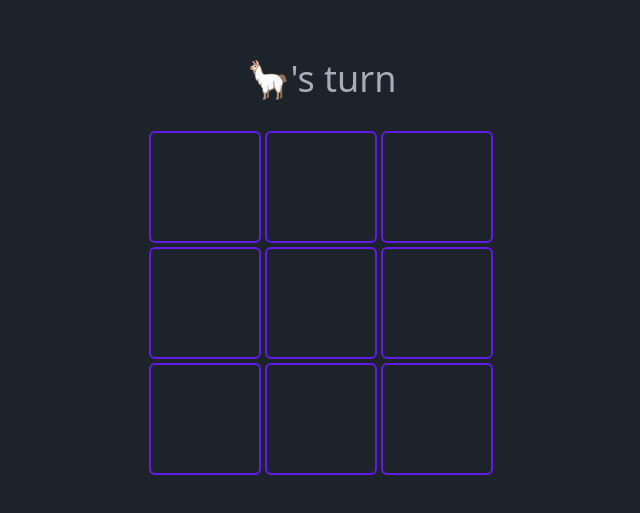
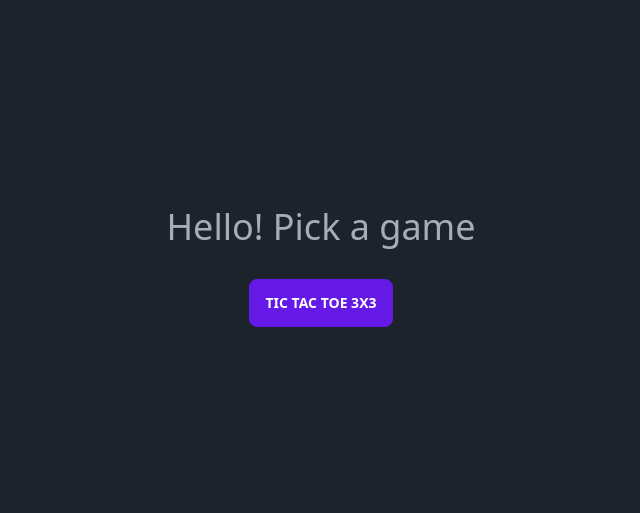
Before and after one commit to mattcbodily/games-app, a React (Vite) app: page / in a window 1280 px wide. Shown: the part 133-646 px from the top of the page, without its empty margins (319-959 px from the left). Built offline with nearby package versions, Linux system fonts and the light colour scheme.

Commit message:
Adds basic routing

```diff
--- a/src/App.jsx
+++ b/src/App.jsx
@@ -1,6 +1,4 @@
-import { useState } from 'react'
-
-import { GameBoard } from './components/GameBoard'
+import { Link } from 'react-router-dom'
 
 // TO DO:
 
@@ -21,12 +19,14 @@ import { GameBoard } from './components/GameBoard'
 // - Add themeing
 
 function App() {
-  const [playerTurn, setPlayerTurn] = useState('🦙')
-
   return (
     <div className='h-screen w-full flex flex-col justify-center items-center'>
-      <p className='text-4xl mb-8'>{playerTurn}'s turn</p>
-      <GameBoard playerTurn={playerTurn} setPlayerTurn={setPlayerTurn} />
+      <h2 className='text-4xl mb-8'>Hello! Pick a game</h2>
+      <button className='btn btn-primary'>
+        <Link to='/tic-tac-toe'>
+          Tic Tac Toe 3x3
+        </Link>
+      </button>
     </div>
   )
 }
--- a/src/components/GameBoard/GameBoard.jsx
+++ b/src/components/TicTacToe/GameBoard/GameBoard.jsx
@@ -1,8 +1,8 @@
 import { useState } from 'react'
 
-import { TTT_NEW_GAME_BOARD } from '../../constants/Game'
+import { TTT_NEW_GAME_BOARD } from '../../../constants/Game'
 
-import { checkForWinner } from '../../utils/GamePlay'
+import { checkForWinner } from '../../../utils/GamePlay'
 
 // Move game cell to its own component and move this with it as the className
 const gameCellStyles = 'h-28 w-28 border-2 rounded-md border-primary flex justify-center items-center text-6xl active:bg-primary-focus'
@@ -35,7 +35,6 @@ export const GameBoard = ({ playerTurn, setPlayerTurn }) => {
 
     const roundHasWinner = checkForWinner(gameBoardSlice, '🦙', '🐢')
     if (!roundHasWinner) {
-      // Check for tie
       const tieGame = gameBoardSlice.every(val => !!val === true)
 
       if (tieGame) {
@@ -47,7 +46,7 @@ export const GameBoard = ({ playerTurn, setPlayerTurn }) => {
   }
 
   return (
-    <div className='h-fit grid grid-cols-3 grid-rows-3 gap-1'>
+    <main className='h-fit grid grid-cols-3 grid-rows-3 gap-1'>
       <div className={gameCellStyles} onClick={() => onCellClick(0)}>{gameBoard[0]}</div>
       <div className={gameCellStyles} onClick={() => onCellClick(1)}>{gameBoard[1]}</div>
       <div className={gameCellStyles} onClick={() => onCellClick(2)}>{gameBoard[2]}</div>
@@ -57,6 +56,6 @@ export const GameBoard = ({ playerTurn, setPlayerTurn }) => {
       <div className={gameCellStyles} onClick={() => onCellClick(6)}>{gameBoard[6]}</div>
       <div className={gameCellStyles} onClick={() => onCellClick(7)}>{gameBoard[7]}</div>
       <div className={gameCellStyles} onClick={() => onCellClick(8)}>{gameBoard[8]}</div>
-    </div>
+    </main>
   )
 }
--- /dev/null
+++ b/src/components/TicTacToe/TicTacToe.jsx
@@ -0,0 +1,14 @@
+import { useState } from 'react'
+
+import { GameBoard } from './GameBoard'
+
+export const TicTacToe = () => {
+  const [playerTurn, setPlayerTurn] = useState('🦙')
+
+  return (
+    <div className='h-screen w-full flex flex-col justify-center items-center'>
+      <p className='text-4xl mb-8'>{playerTurn}'s turn</p>
+      <GameBoard playerTurn={playerTurn} setPlayerTurn={setPlayerTurn} />
+    </div>
+  )
+}
```
Also changed, not shown: src/main.jsx (+8 -2 lines), src/components/TicTacToe/GameBoard/index.jsx (renamed from src/components/GameBoard/index.jsx).
